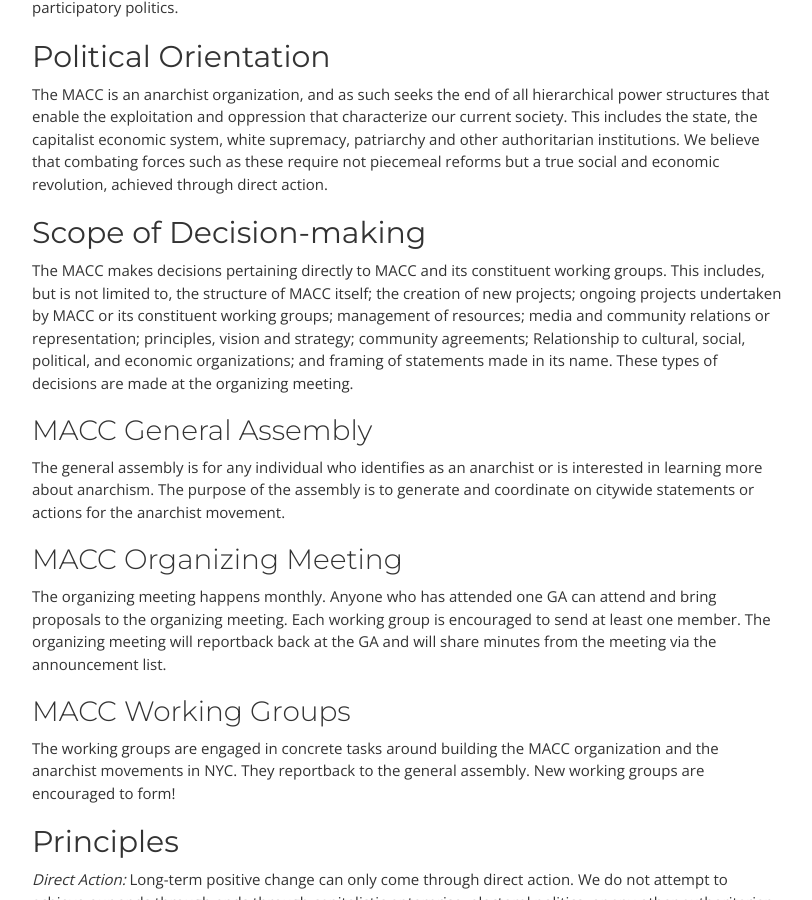
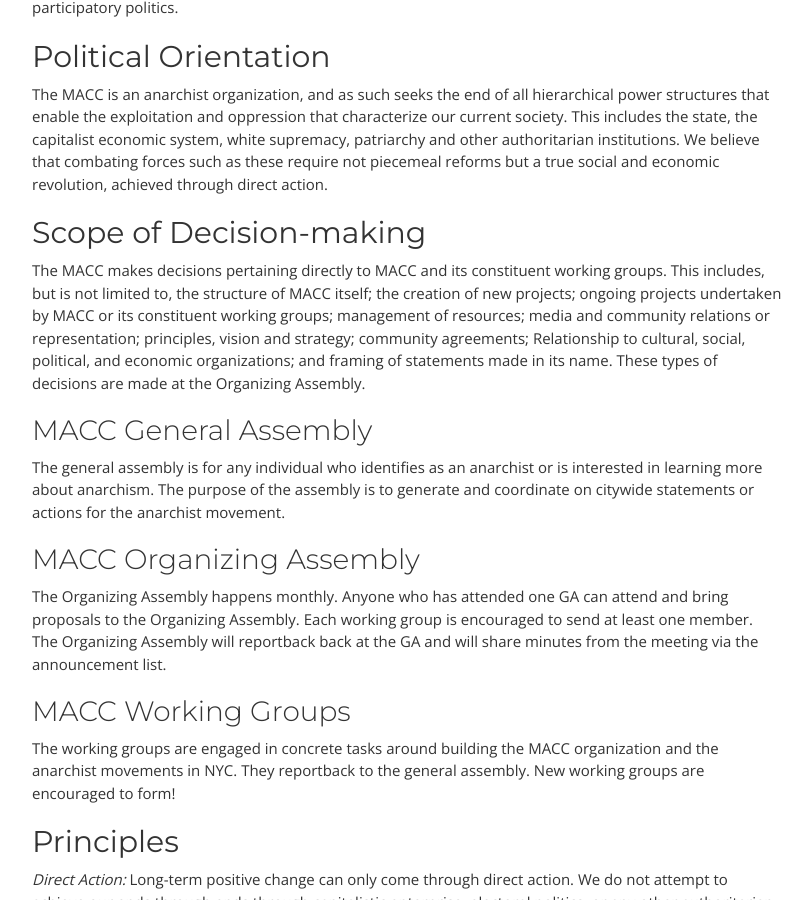
Before and after one commit to MACCNYC/maccnyc.github.io, a Jekyll site: the page built from _documents/organizing.md, in a window 1280 px wide and 900 px high, scrolled down 463 px. Shown: the whole window, without its empty margins (233-1045 px from the left). Built offline with Jekyll 4.4.1, drawn with Linux system fonts in a browser that asks for light colours; some web fonts are replaced; some of the changed text lies outside the part shown.

Commit message:
organizing meeting => Organizing Assembly

```diff
--- a/_documents/organizing.md
+++ b/_documents/organizing.md
@@ -25,18 +25,18 @@
 ## Scope of Decision-making
 
 The MACC makes decisions pertaining directly to MACC and its constituent working groups. This includes, but is not limited to, the structure of MACC itself; the creation of new projects; ongoing projects undertaken by MACC or its constituent working groups; management of resources; media and community relations or representation; principles, vision and strategy; community agreements; Relationship to cultural, social, political, and economic organizations; and framing of statements made in its name.
-These types of decisions are made at the organizing meeting.
+These types of decisions are made at the Organizing Assembly.
 
 ### MACC General Assembly
 
 The general assembly is for any individual who identifies as an anarchist or is interested in learning more about anarchism.
 The purpose of the assembly is to generate and coordinate on citywide statements or actions for the anarchist movement.
 
-### MACC Organizing Meeting
-The organizing meeting happens monthly.
-Anyone who has attended one GA can attend and bring proposals to the organizing meeting.
+### MACC Organizing Assembly
+The Organizing Assembly happens monthly.
+Anyone who has attended one GA can attend and bring proposals to the Organizing Assembly.
 Each working group is encouraged to send at least one member.
-The organizing meeting will reportback back at the GA and will share minutes from the meeting via the announcement list.
+The Organizing Assembly will reportback back at the GA and will share minutes from the meeting via the announcement list.
 
 ### MACC Working Groups
 
@@ -74,12 +74,12 @@
 
 ### Decision Making Process
 
-The MACC organizing meeting uses the consensus process of decision-making. Consensus is a form of decision-making that expresses the individual and collective voice. Rather than coercing people to make statements or take actions, consensus asks for the consent of all. This is in contrast to voting in which the majority rules regardless of how the minority is feeling. In consensus every voice is heard, and collaboration is encouraged over competition.
+The MACC Organizing Assembly uses the consensus process of decision-making. Consensus is a form of decision-making that expresses the individual and collective voice. Rather than coercing people to make statements or take actions, consensus asks for the consent of all. This is in contrast to voting in which the majority rules regardless of how the minority is feeling. In consensus every voice is heard, and collaboration is encouraged over competition.
 
 ### Process Flow
 Discussion ▶ Proposal ▶ Questions ▶ Concerns ▶ Stand-asides ▶ Blocks ▶ Consensus!
 
-*Discussion:* There may be a topic brought forward by the MACC organizing meeting or
+*Discussion:* There may be a topic brought forward by the MACC Organizing Assembly or
 participants in the assembly. This will be discussed generally, and then more specifically until the political point or course of action is clear. The facilitator or one of the assembly participants may synthesize the discussion into a proposal.
 
 *Proposal:* An idea or course of action that is up for decision.
```
